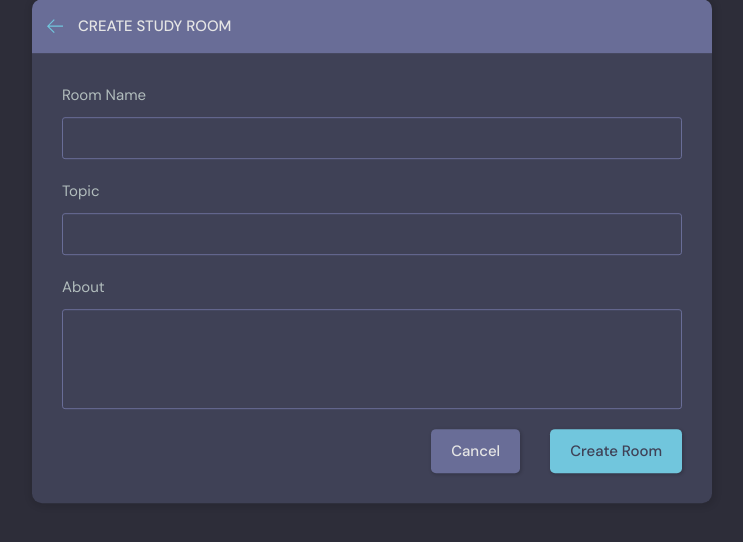
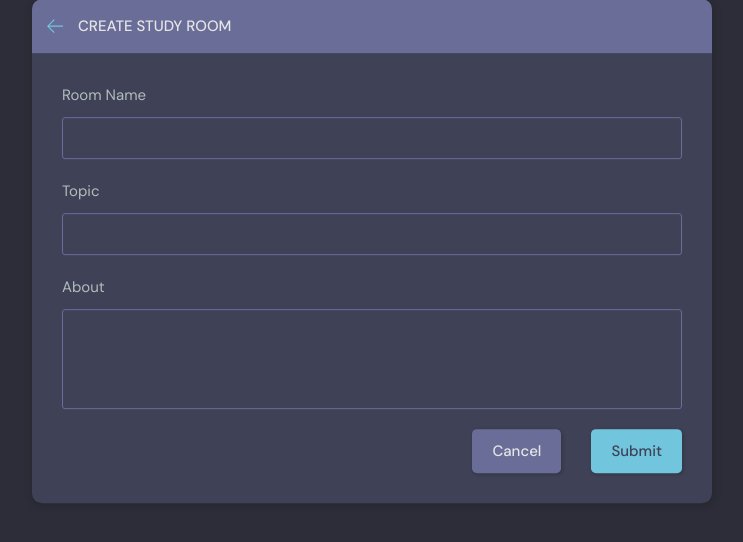
Before and after one commit to javid-rezvan/MainStudyBud, a Django app: page /create-room/ in a window 1280 px wide. Shown: the part 169-711 px from the top of the page, without its empty margins (268-1011 px from the left). Run offline with Django 4.2, Linux system fonts and the light colour scheme; data comes from the database, SQL or seed files in the repository.

Commit message:
Update create-room.html

```diff
--- a/base/templates/base/create-room.html
+++ b/base/templates/base/create-room.html
@@ -26,7 +26,8 @@
 
             <div class="form__group">
               <label for="room_topic">Topic</label>
-              <input required type="text" name="topic" id="room_topic" list="topic-list" />
+              <input  value="{{room.topic.name}}" required type="text" name="topic"
+              id="room_topic" list="topic-list" />
               <datalist id="topic-list">
                 <select id="room_topic">
                   {% for topic in topics %}
@@ -41,8 +42,8 @@
               {{form.description}}
             </div>
             <div class="form__action">
-              <a class="btn btn--dark" href="index.html">Cancel</a>
-              <button class="btn btn--main" type="submit">Create Room</button>
+              <a class="btn btn--dark" href="{% url 'home' %}">Cancel</a>
+              <button class="btn btn--main" type="submit">Submit</button>
             </div>
           </form>
         </div>
```
